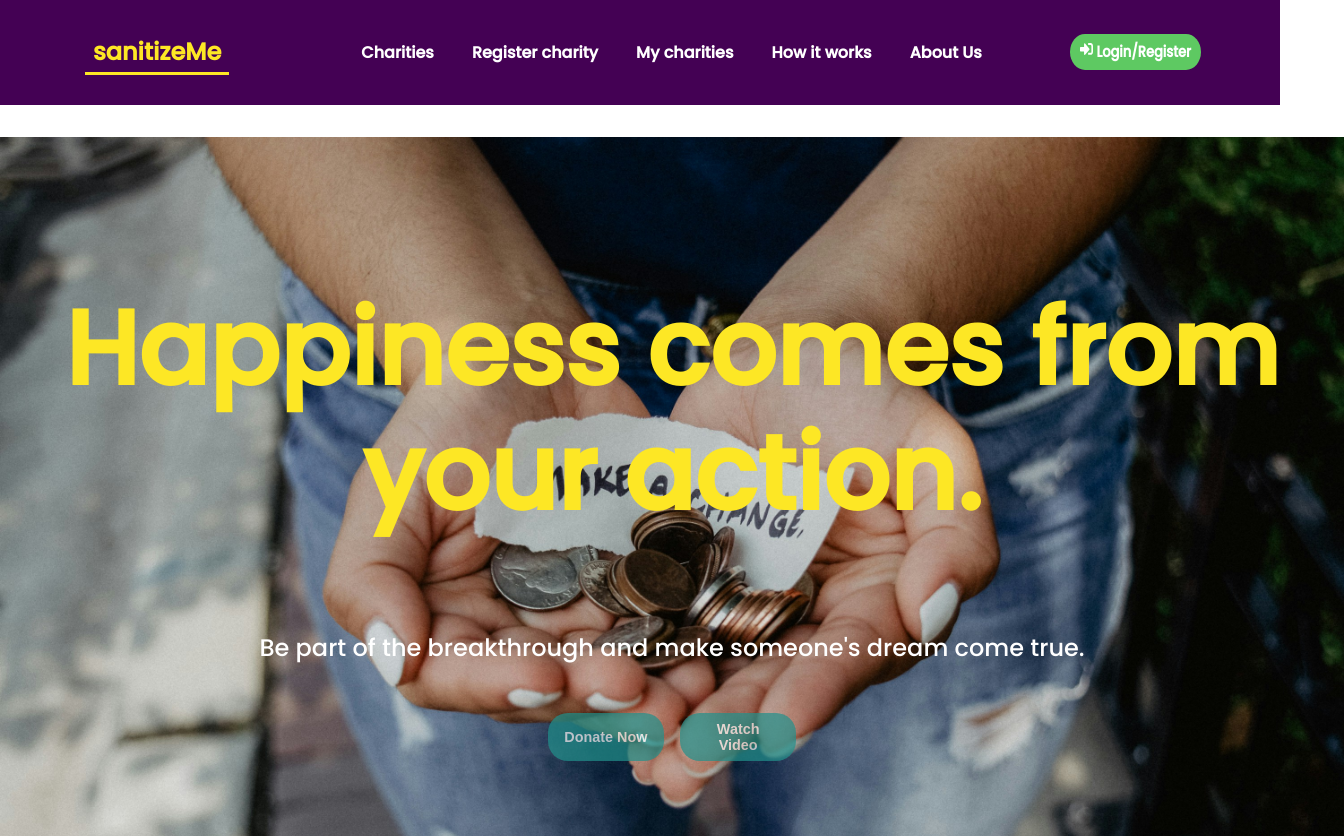
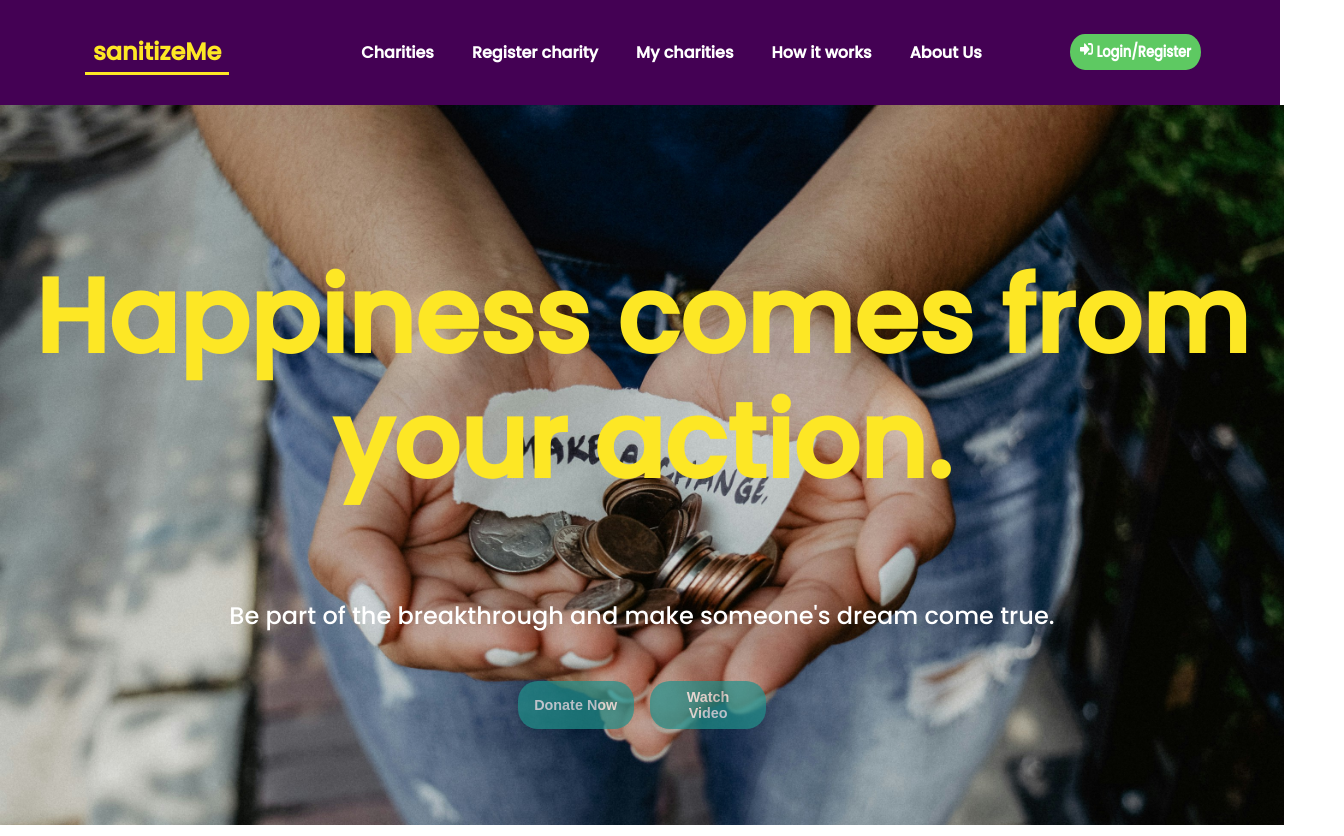
Before and after one commit to Arnold-In-Tech/sanitizeMe, a React (Create React App) app in the folder client/: page / in a window 1280 px wide. Shown: the top 836 px of the page, 1344 px wide, since content can reach past the window. Built offline with nearby package versions, Linux system fonts and the light colour scheme.

Commit message:
Resize background picture, handleNavigate for Donate Now button

```diff
--- a/client/src/components/Homepage.js
+++ b/client/src/components/Homepage.js
@@ -2,14 +2,20 @@ import React from 'react';
 import Partners from './Partners';
 import HumanitarianMission from './HumanitarianMission';
 import '../stylesheets/Homepage.css';
+import { useNavigate} from "react-router-dom";
 
-const Homepage = () => (
+const Homepage = () => {
+  const navigate = useNavigate();
+  const handleNavigate = () =>{
+    navigate("/charities");
+  }
+  return(
   <div className="homepage">
     <div className="message-container">
       <h1 className="main-message">Happiness comes from your action.</h1>
       <p className="subtitle">Be part of the breakthrough and make someone's dream come true.</p>
       <div className="button-container">
-        <button className="action-button">Donate Now</button>
+        <button onClick={handleNavigate} className="action-button">Donate Now</button>
         <button className="action-button">Watch Video</button>
       </div>
     </div>
@@ -19,5 +25,6 @@ const Homepage = () => (
     </div>
   </div>
 );
+}
 
 export default Homepage;
--- a/client/src/stylesheets/Homepage.css
+++ b/client/src/stylesheets/Homepage.css
@@ -5,6 +5,8 @@
     min-height: 100vh;
     display: flex;
     flex-direction: column;
+    margin-top: -2.0rem;
+
   }
 
   .message-container {
@@ -16,7 +18,7 @@
     background-image: url('../assets/katt-yukawa-K0E6E0a0R3A-unsplash.jpg');
     background-size: cover;
     background-position: center;
-    width: 100%;
+    width: 95.3%;
     padding: 5rem 2rem;
   }
 
```
